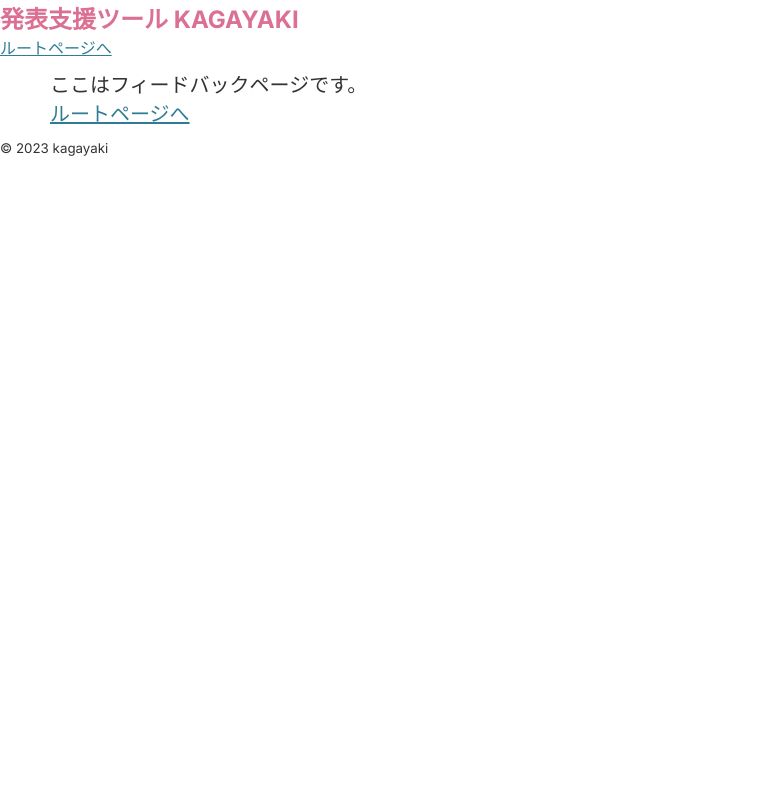
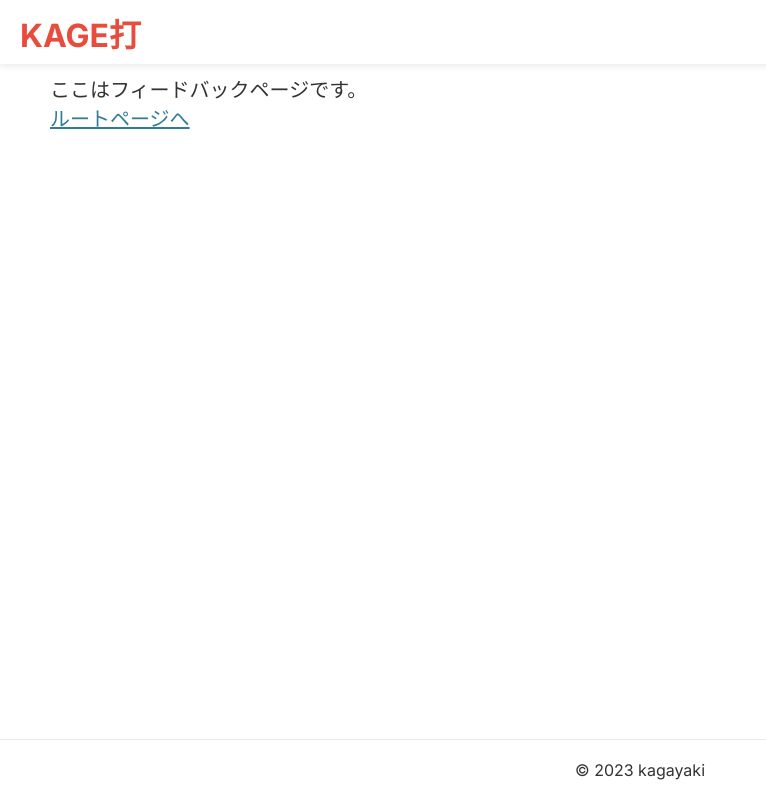
Before and after one commit to itsp-pbl-2023/kagayaki, a Next.js app in the folder src/: page /feedback in a window 1280 px wide. Shown: the whole page, without its empty margins (0-766 px from the left). Built offline with nearby package versions, Linux system fonts and the light colour scheme.

Commit message:
ヘッダー・フッターのデザイン

```diff
--- a/src/app/components/Footer.module.css
+++ b/src/app/components/Footer.module.css
@@ -0,0 +1,9 @@
+.footer {
+  border-top: 1px solid #eaeaea;
+  padding: 20px;
+  text-align: center;
+  position: fixed;
+  left: 0;
+  bottom: 0;
+  width: 100%;
+}
--- a/src/app/components/Footer.tsx
+++ b/src/app/components/Footer.tsx
@@ -1,9 +1,5 @@
 import styles from "./Footer.module.css";
 
 export default function Footer() {
-  return (
-    <footer>
-      <small>© 2023 kagayaki</small>
-    </footer>
-  );
+  return <footer className={styles.footer}>© 2023 kagayaki</footer>;
 }
--- a/src/app/components/Header.module.css
+++ b/src/app/components/Header.module.css
@@ -1,6 +1,15 @@
+.header {
+  height: 64px;
+  padding: 10px 20px;
+  box-shadow: 0 0 8px #ddd;
+}
 .title {
-  font-size: 1.5em;
+  font-size: 32px;
   font-weight: bold;
   text-align: center;
-  color: palevioletred;
+  color: #e74c3c;
+  text-decoration: none;
+  &:hover {
+    color: #c0392b;
+  }
 }
--- a/src/app/components/Header.tsx
+++ b/src/app/components/Header.tsx
@@ -4,10 +4,9 @@ import styles from "./Header.module.css";
 export default function Header() {
   return (
     <header className={styles.header}>
-      <div className={styles.title}>発表支援ツール KAGAYAKI</div>
-      <div className={styles.link}>
-        <Link href="/">ルートページへ</Link>
-      </div>
+      <Link className={styles.title} href="/">
+        KAGE打
+      </Link>
     </header>
   );
 }
--- a/src/app/components/Uploader.tsx
+++ b/src/app/components/Uploader.tsx
@@ -2,6 +2,7 @@
 
 import { FileUploader } from "react-drag-drop-files";
 import { useAppContext } from "@/app/context/store";
+import styles from "./Uploader.module.css";
 
 export default function Uploader() {
   const { file, setFile } = useAppContext();
@@ -12,7 +13,7 @@ export default function Uploader() {
   };
 
   return (
-    <div>
+    <div className={styles.uploader}>
       <FileUploader handleChange={handleChange} name="file" types={fileTypes} />
       {/*選択ファイル名を表示させる*/}
       <p>{file !== null ? `ファイル名：${file["name"]}` : ""}</p>
--- a/src/app/page.module.css
+++ b/src/app/page.module.css
@@ -4,3 +4,15 @@
   font-size: 20px;
   text-align: center;
 }
+.title {
+  margin-top: 40px;
+  font-size: 32px;
+  font-weight: bold;
+  text-align: center;
+  text-decoration: none;
+}
+.description {
+  font-size: 18px;
+  color: #666;
+  text-align: center;
+}
```
Also changed, not shown: src/app/components/InfoCard.tsx (added, +16 -0 lines), src/app/components/Uploader.module.css (added, +17 -0 lines), src/app/page.tsx (+4 -4 lines), src/app/components/InfoCard.module.css (added).
